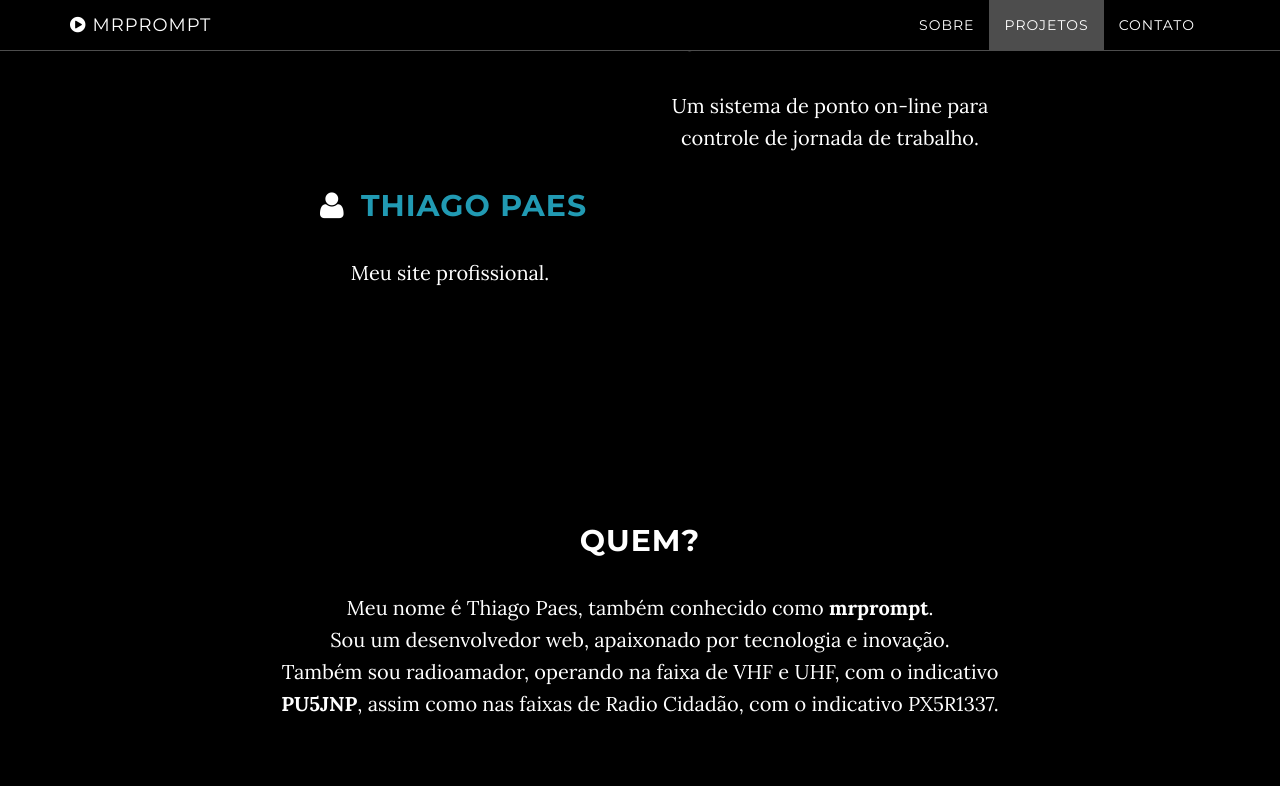
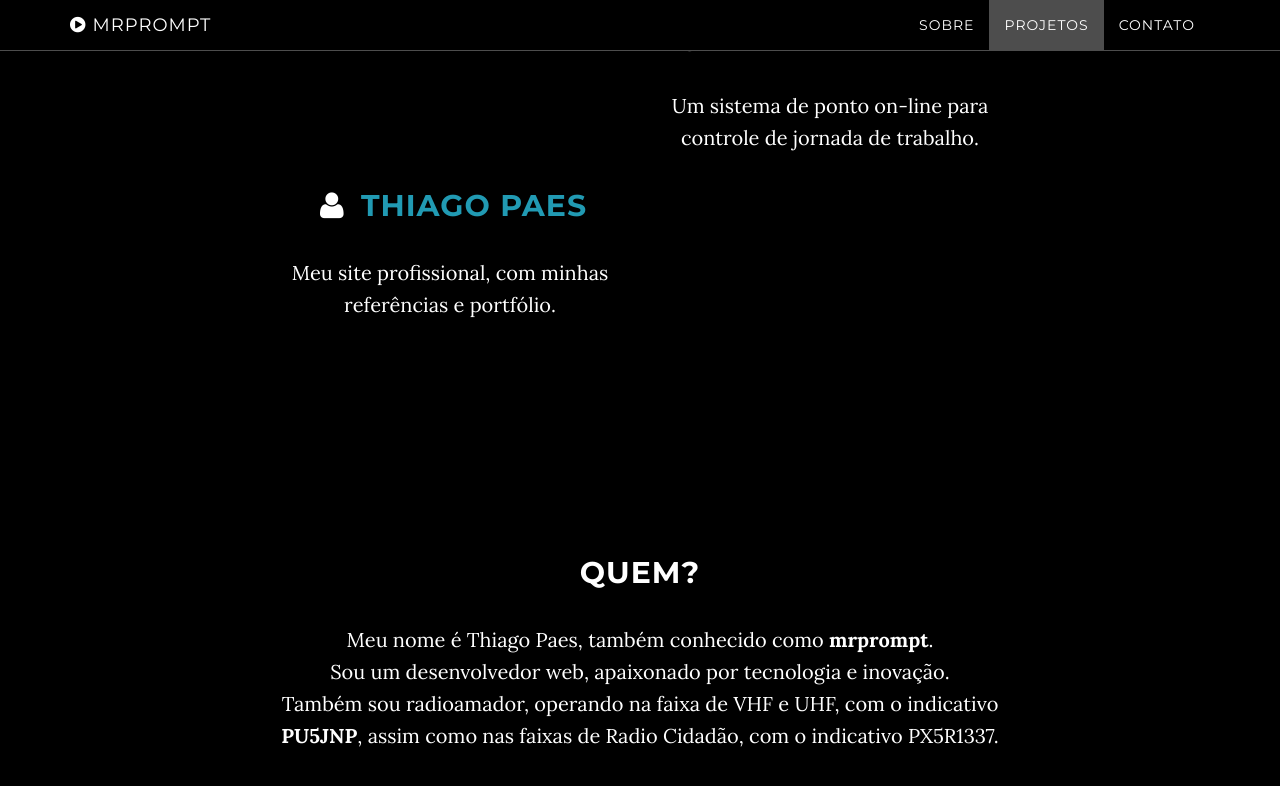
Before and after one commit to mrprompt/mrprompt, a Jekyll site: the page built from index.html, in a window 1280 px wide and 900 px high, scrolled down 1476 px. Shown: the top 786 px of the window. Built offline with Jekyll 4.4.1, drawn with Linux system fonts in a browser that asks for light colours.

Commit message:
melhorando descrição

```diff
--- a/_config.yml
+++ b/_config.yml
@@ -43,5 +43,5 @@ projects:
 
   - title: Thiago Paes
     url: https://thiagopaes.dev.br
-    description: Meu site profissional.
+    description: Meu site profissional, com minhas referências e portfólio.
     icon: user
--- a/_includes/projects.html
+++ b/_includes/projects.html
@@ -11,7 +11,7 @@
 
                 <div class="row">
                     {% for project in site.projects %}
-                    <div class="col-lg-6 col-md-12 text-center" style="min-height: fit-content;">
+                    <div class="col-lg-6 col-md-12 text-center">
                         <h2><i class="fa fa-{{ project.icon }} fa-fw"></i> <a href="{{ project.url }}">{{ project.title }}</a></h2>
                         <p>{{ project.description }}</p>
                     </div>
```
